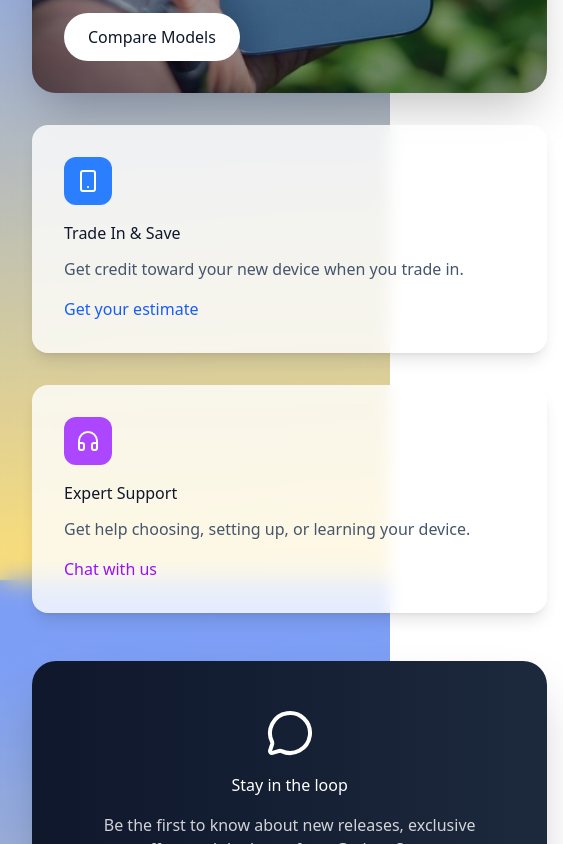
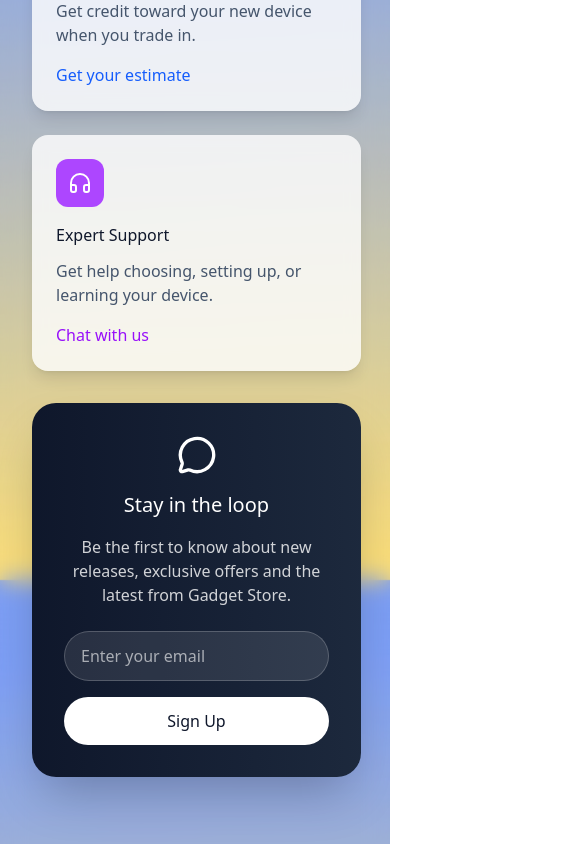
Before and after one commit to billotiende-droid/Bitten-Apple, a Next.js app in the folder front-end/bitten-apple/: page / in a window 390 px wide. Shown: the part 7860-8704 px from the top of the page, 563 px wide, since content can reach past the window. Built offline with nearby package versions, Linux system fonts and the light colour scheme.

Commit message:
feat : update page styling

```diff
--- a/front-end/bitten-apple/app/components/Experience.jsx
+++ b/front-end/bitten-apple/app/components/Experience.jsx
@@ -4,8 +4,8 @@ function Experience() {
   return (
     <section id="experience" className="py-20">
       <div className="max-w-7xl mx-auto px-4">
-        <div className="grid md:grid-cols-2 gap-8 mb-12">
-          <div className="relative rounded-3xl overflow-hidden shadow-2xl h-[600px]">
+        <div className="grid md:grid-cols-2 gap-6 md:gap-8 mb-8 md:mb-12">
+          <div className="relative rounded-3xl overflow-hidden shadow-2xl h-[400px] md:h-[500px] lg:h-[600px]">
             <img
               src="/img/759059c2f97c677e179494068131682c.jpg"
               alt="Phone Experience"
@@ -24,8 +24,8 @@ function Experience() {
             </div>
           </div>
 
-          <div className="grid gap-8">
-            <div className="bg-white/80 backdrop-blur-sm rounded-2xl p-8 shadow-lg hover:shadow-2xl transition-all">
+          <div className="grid gap-6 md:gap-8">
+            <div className="bg-white/80 backdrop-blur-sm rounded-2xl p-6 md:p-8 shadow-lg hover:shadow-2xl transition-all">
               <div className="bg-blue-500 w-12 h-12 rounded-xl flex items-center justify-center mb-4">
                 <Smartphone className="w-6 h-6 text-white" />
               </div>
@@ -38,7 +38,7 @@ function Experience() {
               </button>
             </div>
 
-            <div className="bg-white/80 backdrop-blur-sm rounded-2xl p-8 shadow-lg hover:shadow-2xl transition-all">
+            <div className="bg-white/80 backdrop-blur-sm rounded-2xl p-6 md:p-8 shadow-lg hover:shadow-2xl transition-all">
               <div className="bg-purple-500 w-12 h-12 rounded-xl flex items-center justify-center mb-4">
                 <Headphones className="w-6 h-6 text-white" />
               </div>
@@ -53,20 +53,20 @@ function Experience() {
           </div>
         </div>
 
-        <div className="bg-gradient-to-r from-slate-900 to-slate-800 rounded-3xl p-12 text-center shadow-2xl">
-          <MessageCircle className="w-12 h-12 text-white mx-auto mb-4" />
-          <h2 className="text-white mb-4">Stay in the loop</h2>
-          <p className="text-white/80 mb-8 max-w-2xl mx-auto">
+        <div className="bg-gradient-to-r from-slate-900 to-slate-800 rounded-3xl p-8 md:p-12 text-center shadow-2xl">
+          <MessageCircle className="w-10 h-10 md:w-12 md:h-12 text-white mx-auto mb-4" />
+          <h2 className="text-xl md:text-2xl text-white mb-4">Stay in the loop</h2>
+          <p className="text-white/80 mb-6 md:mb-8 max-w-2xl mx-auto">
             Be the first to know about new releases, exclusive offers and the
             latest from Gadget Store.
           </p>
-          <div className="flex gap-4 max-w-md mx-auto">
+          <div className="flex flex-col sm:flex-row gap-4 max-w-md mx-auto">
             <input
               type="email"
               placeholder="Enter your email"
-              className="flex-1 px-6 py-4 rounded-full bg-white/10 text-white placeholder:text-white/60 border border-white/20 focus:outline-none focus:border-white/40"
+              className="flex-1 px-4 md:px-6 py-3 md:py-4 rounded-full bg-white/10 text-white placeholder:text-white/60 border border-white/20 focus:outline-none focus:border-white/40"
             />
-            <button className="bg-white text-slate-900 px-8 py-4 rounded-full hover:bg-white/90 transition-colors whitespace-nowrap">
+            <button className="bg-white text-slate-900 px-6 md:px-8 py-3 md:py-4 rounded-full hover:bg-white/90 transition-colors whitespace-nowrap w-full sm:w-auto">
               Sign Up
             </button>
           </div>
```
